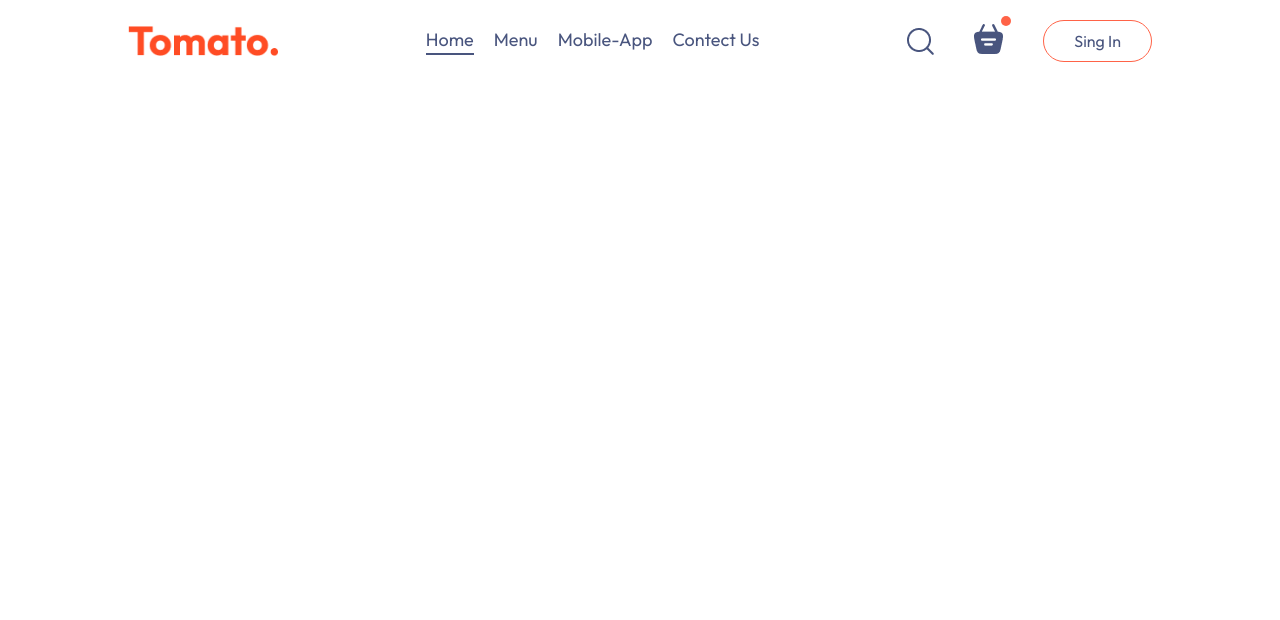
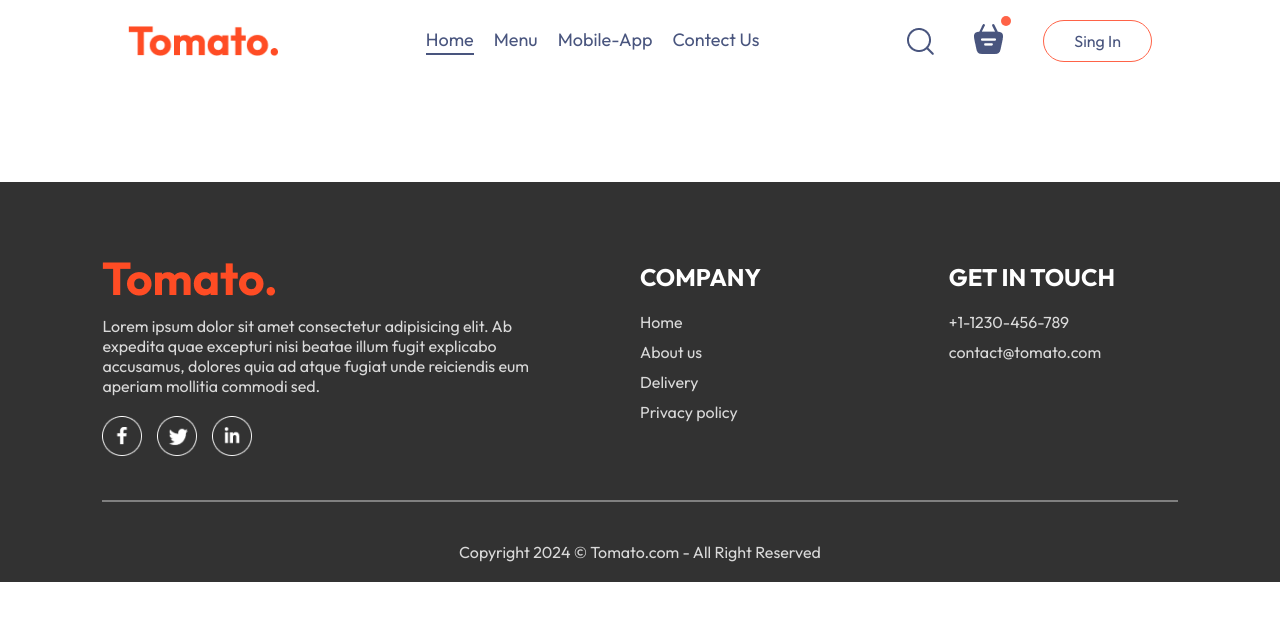
Before and after one commit to Utkarshbajpai07/Projects, a React (Vite) app in the folder Food_del/frontend/: page /order in a window 1280 px wide. Shown: the top 620 px of the page. Built offline with nearby package versions, Linux system fonts and the light colour scheme.

Commit message:
Your commit message

```diff
--- a/Food_del/frontend/src/App.jsx
+++ b/Food_del/frontend/src/App.jsx
@@ -5,9 +5,11 @@
 import Home from './pages/Home/Home'
 import Cart from './pages/Cart/Cart';
 import PlaceOrder from './pages/PlaceOrder/PlaceOrder';
+import Footer from './components/Footer/Footer';
 
 const App = () => {
   return (
+    <>
     <div className='app'>
       <Navbar/>
       <Routes>
@@ -16,6 +18,10 @@
         <Route path='/order' element={<PlaceOrder/>}/>
       </Routes>
     </div>
+    <Footer/>
+
+
+    </>
   );
 }
 
--- a/Food_del/frontend/src/components/FoodDisplay/FoodDisplay.jsx
+++ b/Food_del/frontend/src/components/FoodDisplay/FoodDisplay.jsx
@@ -1,7 +1,9 @@
+// eslint-disable-next-line no-unused-vars
 import React, { useContext } from 'react';
 import './FoodDisplay.css'
 import {StoreContext} from '../../context/StoreContext'
 import FoodItem from '../FoodItem/FoodItem';
+// eslint-disable-next-line react/prop-types
 const FoodDisplay = ({category}) => {
 
     const {food_list}=useContext(StoreContext)
@@ -13,7 +15,10 @@
       </h2>
       <div className="food-display-list">
         {food_list.map((item,index)=>{
+          // eslint-disable-next-line no-cond-assign, no-constant-condition, no-constant-binary-expression
+          if (category==="All" || category===item.category ){
             return <FoodItem key={index} id={item.id} name={item.name} description={item.description} price={item.price} image={item.image} />
+           }
         })}
       </div>
 
--- /dev/null
+++ b/Food_del/frontend/src/components/Footer/Footer.css
@@ -0,0 +1,45 @@
+.footer{
+    color: #d9d9d9;
+    background-color: #323232;
+    display: flex;
+    flex-direction: column;
+    align-items: center;
+    gap: 20px;
+    padding: 20px 8vw;
+    padding-top: 80px;
+    margin-top: 100px;
+}
+.footer-content{
+    width :100%;
+    display: grid;
+    grid-template-columns: 2fr 1fr 1fr;
+    gap: 80px;
+
+}
+.footer-content-left , .footer-content-right, .footer-content-center{
+   display: flex;
+   flex-direction: column;
+   align-items: start;
+   gap: 20px;
+
+}
+.footer-content-left li, .footer-content-right li, .footer-content-center li{
+   list-style: none;
+   margin-bottom: 10px;
+   cursor: pointer;
+}
+.footer-content-right h2, .footer-content-center h2{
+   color: white;
+}
+ .footer-social-icons img{
+
+    width: 40px;
+    margin-right: 15px;
+}
+ .footer hr{
+    width: 100%;
+    height: 2px;
+    margin: 20px 0px;
+    background-color: gray;
+    border: none;
+}
--- /dev/null
+++ b/Food_del/frontend/src/components/Footer/Footer.jsx
@@ -0,0 +1,43 @@
+import React from 'react';
+import './Footer.css'
+import { assets } from '../../assets/assets';
+const Footer = () => {
+  return (
+    <div className= 'footer' id='footer'>
+        <div className="footer-content">
+            <div className="footer-content-left">
+                <img src={assets.logo} alt="" />
+                <p>Lorem ipsum dolor sit amet consectetur adipisicing elit. Ab expedita quae excepturi nisi beatae illum fugit explicabo accusamus, dolores quia ad atque fugiat unde reiciendis eum aperiam mollitia commodi sed.</p>
+                <div className="footer-social-icons">
+                     <img src={assets.facebook_icon} alt="" />
+                     <img src={assets.twitter_icon} alt="" />
+                     <img src={assets.linkedin_icon} alt="" />
+                </div>
+            </div>
+            <div className="footer-content-center">
+                <h2>COMPANY</h2>
+                <ul>
+                <li>Home</li>
+                <li>About us</li>
+                <li>Delivery</li>
+                <li>Privacy policy</li>
+                </ul>
+            </div>
+            <div className="footer-content-right">
+                <h2>GET IN TOUCH</h2>
+                <ul>
+
+                    <li>+1-1230-456-789</li>
+                    <li>contact@tomato.com</li>
+                </ul>
+            </div>
+
+        </div>
+      <hr />
+        <p className='footer-copyright'>
+            Copyright 2024 © Tomato.com - All Right Reserved </p>
+    </div>
+  );
+}
+
+export default Footer;
```
